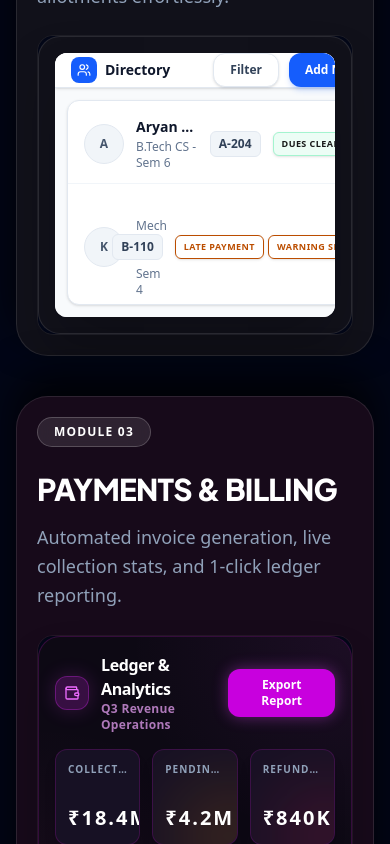
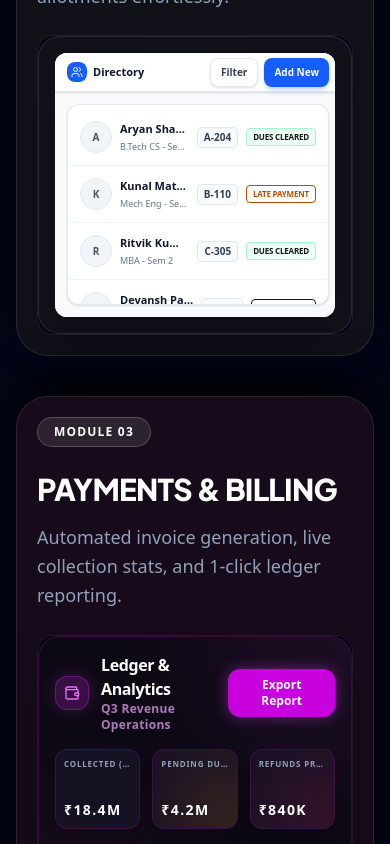
Before and after one commit to rachierich24/nestnwings, a Next.js app: page / in a window 390 px wide. Shown: the part 7820-8664 px from the top of the page. Built offline with nearby package versions, Linux system fonts and the light colour scheme.

Commit message:
fix: refine product showcase mockups for better mobile alignment and scaling

```diff
--- a/src/components/home/ProductShowcase.tsx
+++ b/src/components/home/ProductShowcase.tsx
@@ -174,18 +174,18 @@ export function ResMockup() {
             {/* Main Content */}
             <div className="flex-grow flex flex-col bg-[#F8FAFC]">
                 {/* Topbar */}
-                <div className="h-14 md:h-20 border-b border-slate-200 bg-white px-4 md:px-8 flex items-center justify-between z-10 shadow-sm">
-                    <div className="flex items-center gap-2 md:hidden">
-                        <div className="p-1.5 rounded-lg bg-blue-600 text-white"><Users size={14} /></div>
-                        <span className="text-sm font-bold text-slate-900">Directory</span>
+                <div className="h-14 md:h-20 border-b border-slate-200 bg-white px-3 md:px-8 flex items-center justify-between z-10 shadow-sm">
+                    <div className="flex items-center gap-1.5 md:gap-2 shrink-0">
+                        <div className="p-1 rounded-lg bg-blue-600 text-white"><Users size={12} className="md:w-[14px] md:h-[14px]" /></div>
+                        <span className="text-[11px] md:text-sm font-bold text-slate-900">Directory</span>
                     </div>
                     <div className="relative hidden md:block w-80">
                         <input type="text" disabled placeholder="Search by name, room, or ID..." className="w-full pl-10 pr-4 py-2.5 text-sm bg-slate-100 border border-transparent focus:border-blue-500 rounded-xl text-slate-600 transition-all outline-none" />
                         <div className="absolute left-3.5 top-3 text-slate-400"><Users size={16} /></div>
                     </div>
-                    <div className="flex gap-2.5 md:gap-3">
-                        <motion.button whileHover={{ scale: 1.05 }} className="px-4 py-2 bg-white border border-slate-200 rounded-xl text-xs md:text-sm font-bold text-slate-700 shadow-sm hover:bg-slate-50 transition-colors">Filter</motion.button>
-                        <motion.button whileHover={{ scale: 1.05 }} className="px-4 py-2 bg-blue-600 rounded-xl text-xs md:text-sm font-bold text-white shadow-md shadow-blue-600/20 hover:bg-blue-700 transition-colors">Add New</motion.button>
+                    <div className="flex gap-1.5 md:gap-3 shrink-0">
+                        <motion.button whileHover={{ scale: 1.05 }} className="px-2.5 md:px-4 py-1.5 md:py-2 bg-white border border-slate-200 rounded-lg md:rounded-xl text-[10px] md:text-sm font-bold text-slate-700 shadow-sm hover:bg-slate-50 transition-colors">Filter</motion.button>
+                        <motion.button whileHover={{ scale: 1.05 }} className="px-2.5 md:px-4 py-1.5 md:py-2 bg-blue-600 rounded-lg md:rounded-xl text-[10px] md:text-sm font-bold text-white shadow-md shadow-blue-600/20 hover:bg-blue-700 transition-colors">Add New</motion.button>
                     </div>
                 </div>
 
@@ -213,23 +213,23 @@ export function ResMockup() {
                                     initial={{ opacity: 0, x: -10 }}
                                     animate={{ opacity: 1, x: 0 }}
                                     transition={{ delay: i * 0.1, duration: 0.4 }}
-                                    className="flex items-center gap-3 md:grid md:grid-cols-12 md:gap-4 px-4 md:px-8 py-3 md:py-5 hover:bg-blue-50/50 transition-colors cursor-pointer group/row"
+                                    className="flex items-center gap-2 md:grid md:grid-cols-12 md:gap-4 px-3 md:px-8 py-3 md:py-5 hover:bg-blue-50/50 transition-colors cursor-pointer group/row border-b border-slate-100 last:border-0"
                                 >
-                                    <div className="md:col-span-4 flex items-center gap-3 md:gap-4 flex-1 min-w-0">
-                                        <div className="w-10 h-10 md:w-12 md:h-12 rounded-full bg-slate-100 border border-slate-200 flex items-center justify-center font-bold text-slate-600 text-xs md:text-sm shrink-0 group-hover/row:scale-110 group-hover/row:bg-blue-100 group-hover/row:text-blue-600 group-hover/row:border-blue-200 transition-all duration-300">
+                                    <div className="md:col-span-4 flex items-center gap-2 md:gap-4 flex-1 min-w-0">
+                                        <div className="w-8 h-8 md:w-12 md:h-12 rounded-full bg-slate-100 border border-slate-200 flex items-center justify-center font-bold text-slate-600 text-[10px] md:text-sm shrink-0 group-hover/row:scale-110 group-hover/row:bg-blue-100 group-hover/row:text-blue-600 group-hover/row:border-blue-200 transition-all duration-300">
                                             {row.n.charAt(0)}
                                         </div>
                                         <div className="min-w-0">
-                                            <div className="text-sm md:text-base font-bold text-slate-900 truncate">{row.n}</div>
-                                            <div className="text-xs text-slate-500 font-medium mt-0.5">{row.p}</div>
+                                            <div className="text-[11px] md:text-base font-bold text-slate-900 truncate">{row.n}</div>
+                                            <div className="text-[9px] md:text-xs text-slate-500 font-medium mt-0.5 truncate">{row.p}</div>
                                         </div>
                                     </div>
                                     <div className="md:col-span-2 shrink-0 flex items-center">
-                                        <div className="text-xs md:text-sm font-bold text-slate-700 bg-slate-100 px-2 py-1 rounded-md border border-slate-200">{row.r}</div>
+                                        <div className="text-[10px] md:text-sm font-bold text-slate-700 bg-slate-50 px-1.5 py-0.5 rounded md:rounded-md border border-slate-200">{row.r}</div>
                                     </div>
-                                    <div className="md:col-span-3 shrink-0 flex items-center gap-1 flex-wrap">
-                                        {row.f.map((flag, idx) => (
-                                            <span key={idx} className={`px-2 py-1 rounded-md text-[9px] md:text-[10px] font-bold border bg-${row.c[idx]}-50 text-${row.c[idx]}-700 border-${row.c[idx]}-200 uppercase tracking-wider shadow-sm`}>
+                                    <div className="md:col-span-3 shrink-0 flex items-center gap-1 overflow-hidden">
+                                        {row.f.slice(0, 1).map((flag, idx) => (
+                                            <span key={idx} className={`px-1.5 py-0.5 rounded text-[8px] md:text-[10px] font-bold border bg-${row.c[idx]}-50 text-${row.c[idx]}-700 border-${row.c[idx]}-200 uppercase tracking-tight shadow-sm truncate max-w-[80px]`}>
                                                 {flag}
                                             </span>
                                         ))}
@@ -285,12 +285,12 @@ export function FinMockup() {
                         animate={{ opacity: 1, y: 0 }}
                         transition={{ delay: i * 0.15, duration: 0.5 }}
                         whileHover={{ y: -5, backgroundColor: "rgba(255,255,255,0.05)" }}
-                        className="h-24 md:h-32 bg-[#171124] rounded-xl md:rounded-2xl p-3 md:p-5 border border-fuchsia-900/40 flex flex-col justify-between cursor-pointer shadow-lg relative overflow-hidden group"
+                        className="h-20 md:h-32 bg-[#171124] rounded-xl md:rounded-2xl p-2 md:p-5 border border-fuchsia-900/40 flex flex-col justify-between cursor-pointer shadow-lg relative overflow-hidden group"
                     >
                         <div className={`absolute -right-10 -bottom-10 w-24 h-24 bg-${card.c}-500/20 blur-2xl rounded-full group-hover:bg-${card.c}-500/30 transition-all duration-500`} />
-                        <span className="text-[10px] font-bold text-slate-400 uppercase tracking-widest relative z-10 text-ellipsis overflow-hidden whitespace-nowrap">{card.l}</span>
+                        <span className="text-[8px] md:text-[10px] font-bold text-slate-400 uppercase tracking-widest relative z-10 text-ellipsis overflow-hidden whitespace-nowrap">{card.l}</span>
                         <div className="flex justify-between items-end relative z-10">
-                            <span className="text-xl md:text-3xl lg:text-4xl font-black text-white tracking-widest">{card.v}</span>
+                            <span className="text-sm md:text-3xl lg:text-4xl font-black text-white tracking-widest">{card.v}</span>
                         </div>
                     </motion.div>
                 ))}
```
